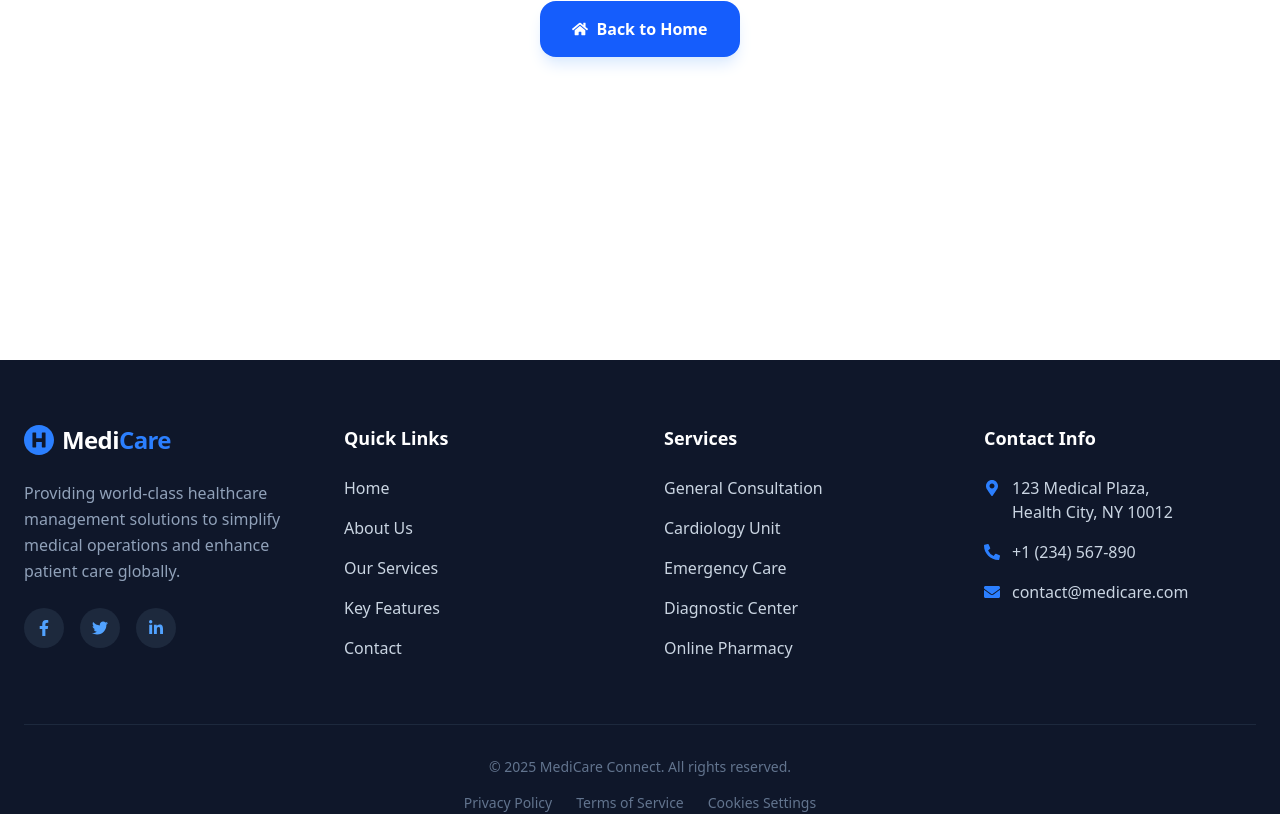
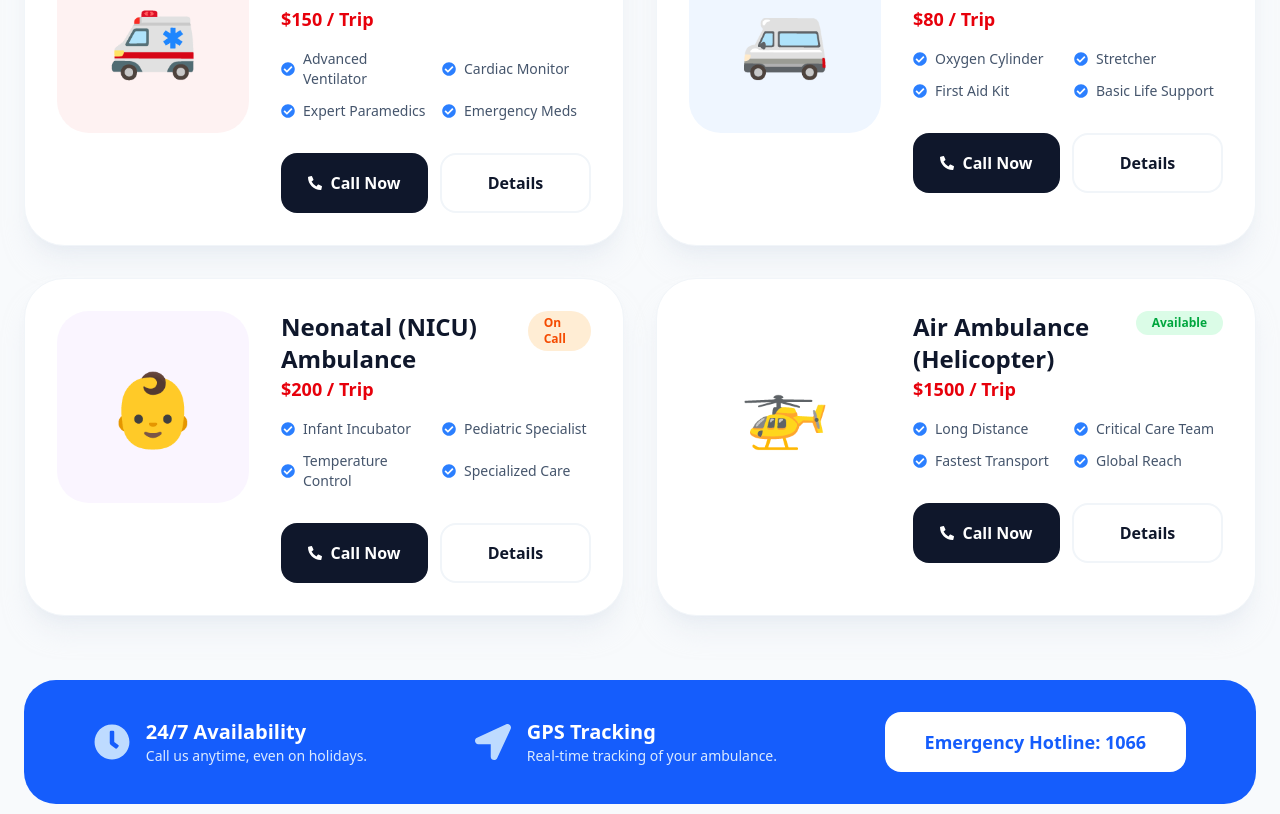
Before and after one commit to mohammademon393/simple-hospital-management-system, a React (Vite) app: page /ambulancesDetails in a window 1280 px wide. Shown: the part 520-1334 px from the top of the page. Built offline with nearby package versions, Linux system fonts and the light colour scheme.

Commit message:
final changes before pull

```diff
--- /dev/null
+++ b/src/Components/AmbulanceDetails.jsx
@@ -0,0 +1,172 @@
+import React from "react";
+import {
+  FaPhoneAlt,
+  FaCheckCircle,
+  FaClock,
+  FaLocationArrow,
+} from "react-icons/fa";
+
+const AmbulanceDetails = () => {
+  const ambulances = [
+    {
+      id: 1,
+      type: "ICU Ventilator Ambulance",
+      image: "🚑", // এখানে ইমেজ লিঙ্ক বসাতে পারো
+      price: "$150 / Trip",
+      features: [
+        "Advanced Ventilator",
+        "Cardiac Monitor",
+        "Expert Paramedics",
+        "Emergency Meds",
+      ],
+      status: "Available",
+      color: "red",
+    },
+    {
+      id: 2,
+      type: "Standard Oxygen Ambulance",
+      image: "🚐",
+      price: "$80 / Trip",
+      features: [
+        "Oxygen Cylinder",
+        "Stretcher",
+        "First Aid Kit",
+        "Basic Life Support",
+      ],
+      status: "Available",
+      color: "blue",
+    },
+    {
+      id: 3,
+      type: "Neonatal (NICU) Ambulance",
+      image: "👶",
+      price: "$200 / Trip",
+      features: [
+        "Infant Incubator",
+        "Pediatric Specialist",
+        "Temperature Control",
+        "Specialized Care",
+      ],
+      status: "On Call",
+      color: "purple",
+    },
+    {
+      id: 4,
+      type: "Air Ambulance (Helicopter)",
+      image: "🚁",
+      price: "$1500 / Trip",
+      features: [
+        "Long Distance",
+        "Critical Care Team",
+        "Fastest Transport",
+        "Global Reach",
+      ],
+      status: "Available",
+      color: "teal",
+    },
+  ];
+
+  return (
+    <div className="pt-28 pb-20 bg-slate-50 min-h-screen">
+      <div className="container mx-auto px-6">
+        {/* Header Section */}
+        <div className="text-center mb-16">
+          <span className="bg-red-100 text-red-600 px-6 py-2 rounded-full text-sm font-black uppercase tracking-widest">
+            Emergency Fleet
+          </span>
+          <h1 className="text-4xl md:text-6xl font-black text-slate-900 mt-6 mb-4">
+            Our <span className="text-red-600">Ambulance</span> Services
+          </h1>
+          <p className="text-slate-500 font-medium max-w-2xl mx-auto">
+            We provide a wide range of emergency transport services equipped
+            with modern medical technology and expert staff.
+          </p>
+        </div>
+
+        {/* Ambulance Grid */}
+        <div className="grid md:grid-cols-2 lg:grid-cols-2 gap-8">
+          {ambulances.map((bus) => (
+            <div
+              key={bus.id}
+              className="bg-white rounded-[40px] p-8 border border-slate-100 shadow-xl shadow-slate-200/50 flex flex-col md:flex-row gap-8 hover:-translate-y-2 transition-all duration-300"
+            >
+              {/* Visual Side */}
+              <div
+                className={`w-full md:w-48 h-48 bg-${bus.color}-50 rounded-[32px] flex items-center justify-center text-7xl`}
+              >
+                {bus.image}
+              </div>
+
+              {/* Info Side */}
+              <div className="flex-1">
+                <div className="flex justify-between items-start mb-4">
+                  <div>
+                    <h3 className="text-2xl font-black text-slate-900">
+                      {bus.type}
+                    </h3>
+                    <p className="text-red-600 font-bold text-lg">
+                      {bus.price}
+                    </p>
+                  </div>
+                  <span
+                    className={`px-4 py-1 rounded-full text-xs font-bold ${bus.status === "Available" ? "bg-green-100 text-green-600" : "bg-orange-100 text-orange-600"}`}
+                  >
+                    {bus.status}
+                  </span>
+                </div>
+
+                <div className="grid grid-cols-2 gap-3 mb-8">
+                  {bus.features.map((feature, index) => (
+                    <div
+                      key={index}
+                      className="flex items-center gap-2 text-sm text-slate-600 font-medium"
+                    >
+                      <FaCheckCircle className="text-blue-500 flex-shrink-0" />
+                      {feature}
+                    </div>
+                  ))}
+                </div>
+
+                <div className="flex gap-3">
+                  <button className="flex-1 bg-slate-900 text-white py-4 rounded-2xl font-bold hover:bg-slate-800 transition flex items-center justify-center gap-2">
+                    <FaPhoneAlt size={14} /> Call Now
+                  </button>
+                  <button className="flex-1 border-2 border-slate-100 text-slate-900 py-4 rounded-2xl font-bold hover:bg-slate-50 transition">
+                    Details
+                  </button>
+                </div>
+              </div>
+            </div>
+          ))}
+        </div>
+
+        {/* Quick Info Bar */}
+        <div className="mt-16 bg-blue-600 rounded-[32px] p-8 flex flex-col md:flex-row items-center justify-around text-white gap-8 text-center md:text-left">
+          <div className="flex items-center gap-4">
+            <FaClock className="text-4xl text-blue-200" />
+            <div>
+              <h4 className="font-bold text-xl">24/7 Availability</h4>
+              <p className="text-blue-100 text-sm">
+                Call us anytime, even on holidays.
+              </p>
+            </div>
+          </div>
+          <div className="flex items-center gap-4">
+            <FaLocationArrow className="text-4xl text-blue-200" />
+            <div>
+              <h4 className="font-bold text-xl">GPS Tracking</h4>
+              <p className="text-blue-100 text-sm">
+                Real-time tracking of your ambulance.
+              </p>
+            </div>
+          </div>
+          <button className="bg-white text-blue-600 px-10 py-4 rounded-2xl font-black text-lg hover:shadow-2xl transition-all">
+            Emergency Hotline: 1066
+          </button>
+        </div>
+      </div>
+    </div>
+  );
+};
+
+export default AmbulanceDetails;
--- a/src/Pages/Services.jsx
+++ b/src/Pages/Services.jsx
@@ -10,6 +10,7 @@ import {
   FaArrowRight,
   FaVideo,
 } from "react-icons/fa";
+import { Link } from "react-router";
 
 const Services = () => {
   const allServices = [
@@ -198,6 +199,10 @@ const Services = () => {
                   <span className="animate-ping w-3 h-3 bg-white rounded-full"></span>
                   Call Ambulance Now
                 </button>
+                <Link to="/ambulancesDetails" className="bg-blue-600 hover:bg-blue-700 text-white px-10 py-5 rounded-2xl font-black text-xl transition-all shadow-xl shadow-red-200 flex items-center gap-3">
+                  <span className="animate-ping w-3 h-3 bg-white rounded-full"></span>
+                  All Ambulance
+                </Link>
               </div>
             </div>
           </div>
--- a/src/main.jsx
+++ b/src/main.jsx
@@ -12,6 +12,7 @@ import Features from "./Pages/Features.jsx";
 import Contact from "./Pages/Contact.jsx";
 import Login from "./Pages/Login.jsx";
 import NotFound from "./Pages/NotFound.jsx";
+import AmbulanceDetails from "./Components/AmbulanceDetails.jsx";
 
 const router = createBrowserRouter([
   {
@@ -42,6 +43,10 @@ const router = createBrowserRouter([
         path: "login",
         element: <Login />,
       },
+      {
+        path: "ambulancesDetails",
+        element: <AmbulanceDetails />,
+      },
       { path: "*",
         element: <NotFound />
       },
```
